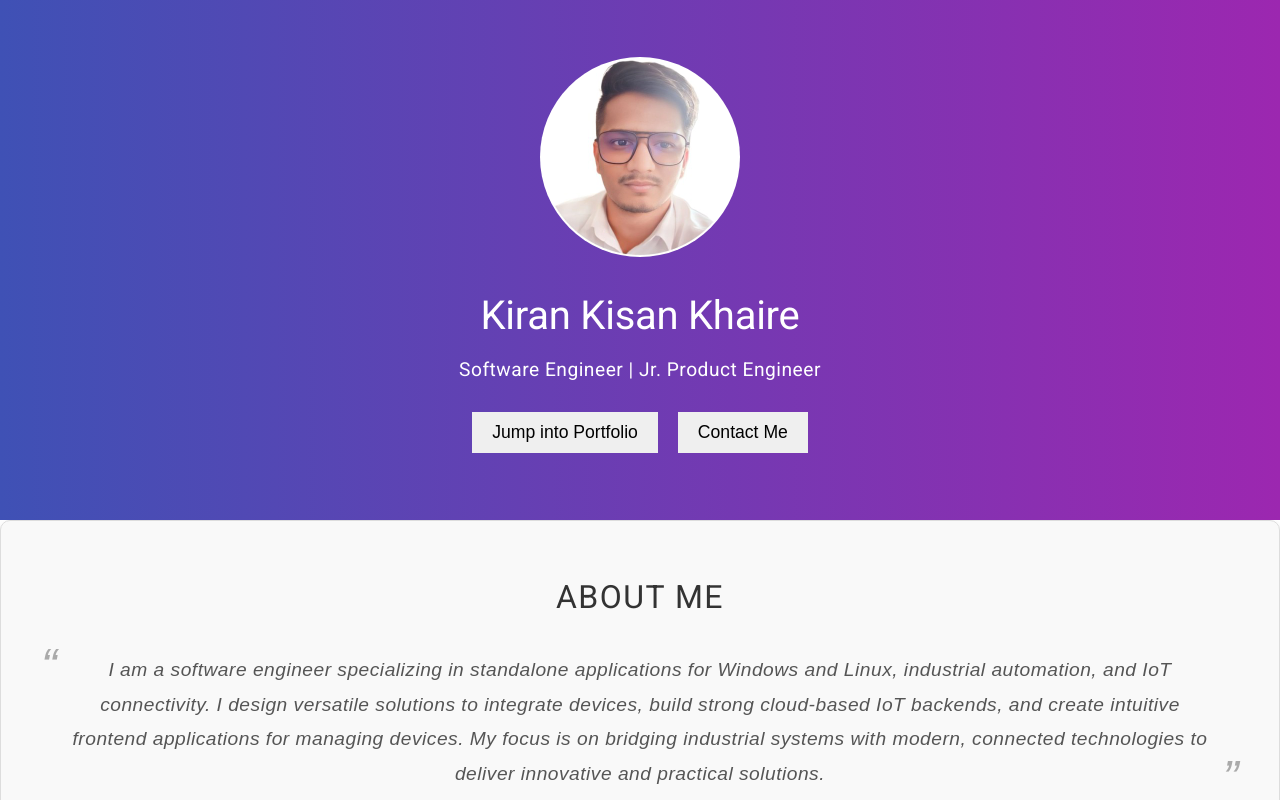
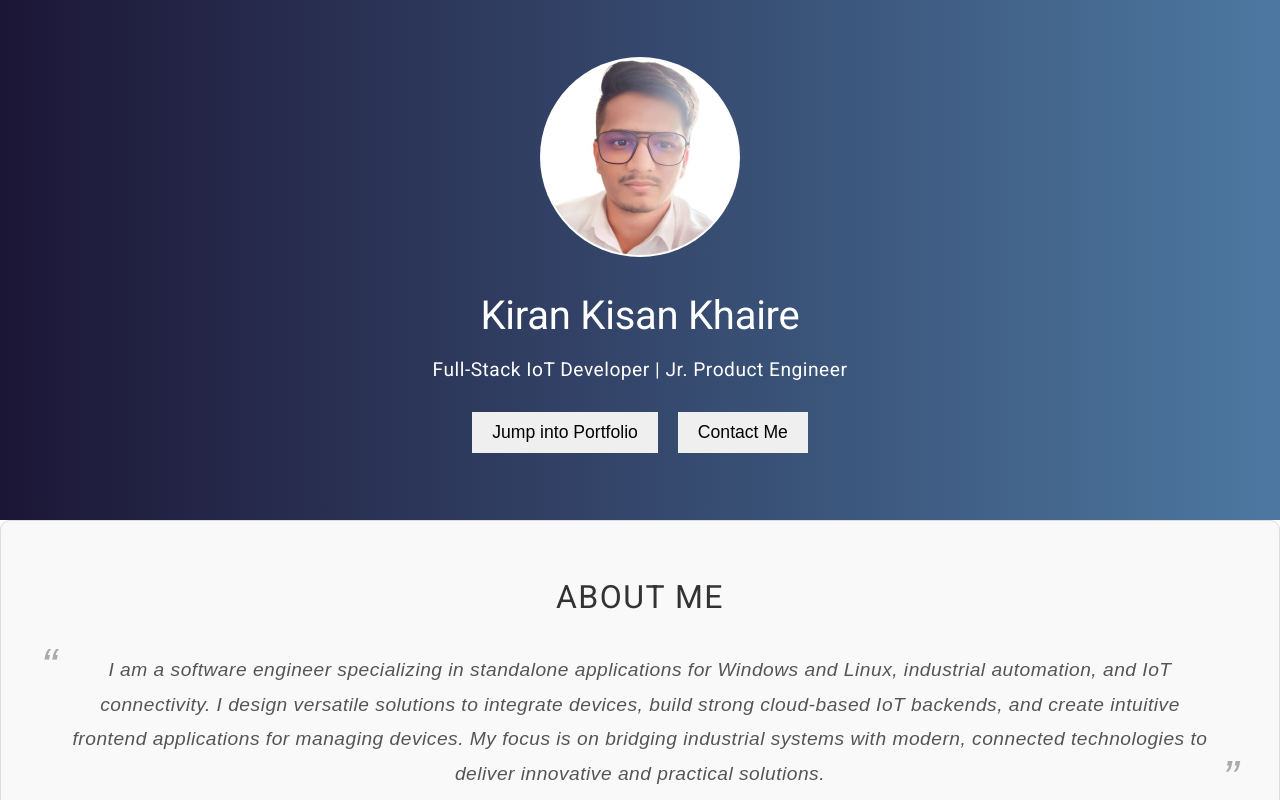
Before and after one commit to WasterK/personal-portfolio, an Angular app: page / in a window 1280 px wide. Built offline with nearby package versions, Linux system fonts and the light colour scheme.

Commit message:
background color change and role updated

```diff
--- a/angular.json
+++ b/angular.json
@@ -99,5 +99,8 @@
         }
       }
     }
+  },
+  "cli": {
+    "analytics": false
   }
 }
--- a/src/app/components/hero/hero.component.css
+++ b/src/app/components/hero/hero.component.css
@@ -3,7 +3,7 @@
   justify-content: center;
   align-items: center;
   height: 60vh;
-  background: linear-gradient(to right, #3f51b5, #9c27b0);
+  background: linear-gradient(to right, #1c1636, #4d78a1);
   color: white;
   text-align: center;
   overflow: hidden;
--- a/src/app/components/hero/hero.component.html
+++ b/src/app/components/hero/hero.component.html
@@ -2,7 +2,7 @@
     <div class="hero-content">
       <img src="profile_photo.jpg" alt="Kiran Khaire" class="profile-photo">
       <h1>Kiran Kisan Khaire</h1>
-      <p>Software Engineer | Jr. Product Engineer</p>
+      <p>Full-Stack IoT Developer | Jr. Product Engineer</p>
       <!-- <button mat-raised-button color="primary" (click)="downloadResume()">View Resume</button> -->
       <button mat-raised-button color="accent" (click)="scrollToPortfolio()">Jump into Portfolio</button>
       <button mat-raised-button color="accent" (click)="scrollToContact()">Contact Me</button>
```
Also changed, not shown: 1 other file (tests, documents, lock files or other folders).
